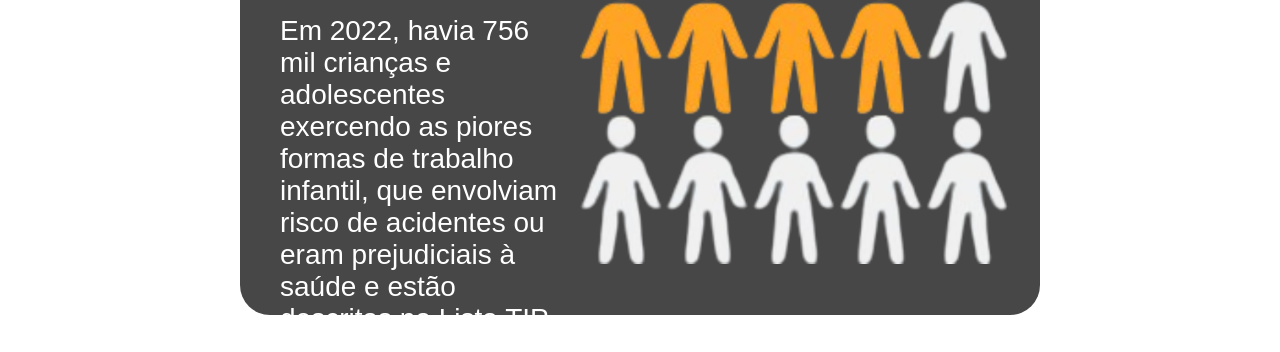
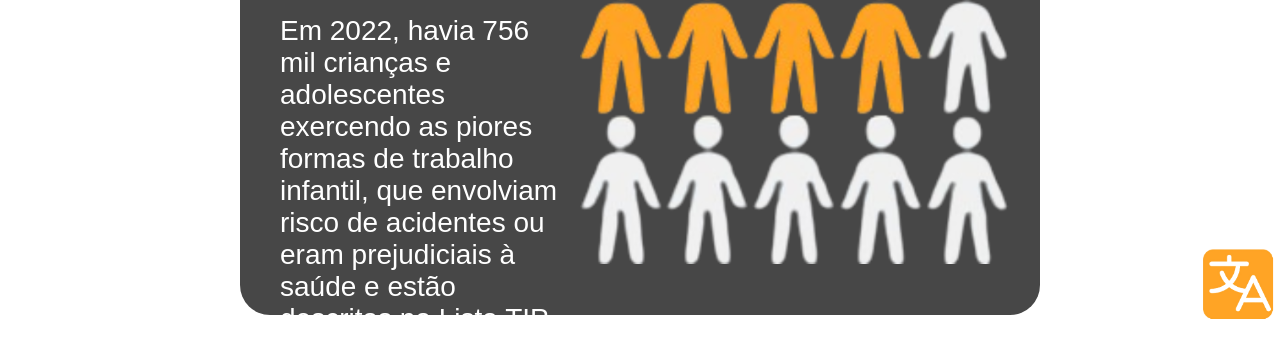
Before and after one commit to NewtonThomaz/institui-o-viver-inf-ncia, a plain HTML site: page dados.html in a window 1280 px wide. Shown: the part 441-793 px from the top of the page. Drawn offline with Linux system fonts and the light colour scheme; a web font is replaced by a local one.

Commit message:
Ajuste botão

```diff
--- a/css/pedro.css
+++ b/css/pedro.css
@@ -155,20 +155,19 @@ footer {
     padding: 15px;
     background-color: #2c2c2c;
     font-size: 2rem;
-}
-.icone{
+}.icone{
   display: flex;
   position: fixed;
-    bottom: 2dvh;
-    left: 183dvh;
-    width: 100px;
-    height: 100px;
+  bottom: 5dvh;
+  left: 94dvw;
+  width: 70px;
+  height: 70px;
   border-radius: 20%;
 }
 
 .icone img{
-    width: 100px;
-    height: 100px;
+  width: 70px;
+  height: 70px;
 }
 .icone {
   transition: background-color 0.3s ease;
```
Lines whose indentation alone changed are shown as unchanged.
